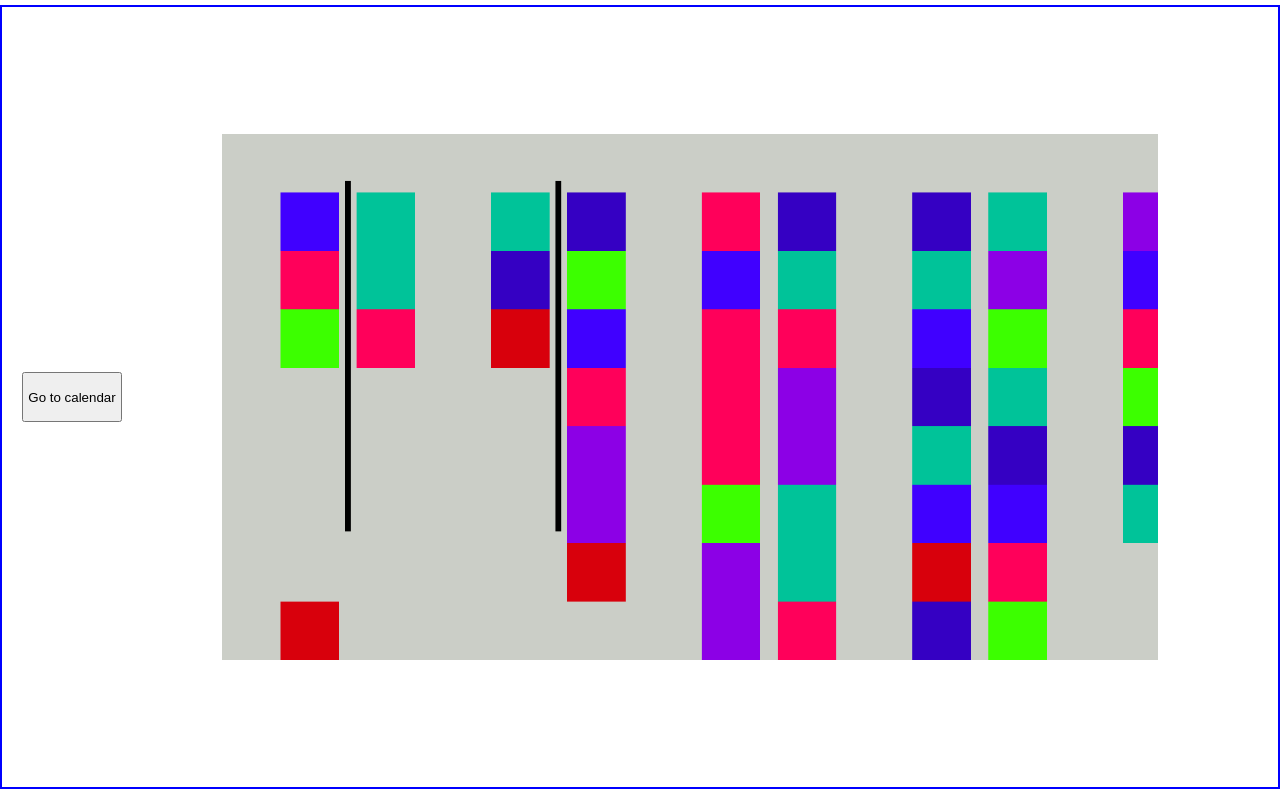
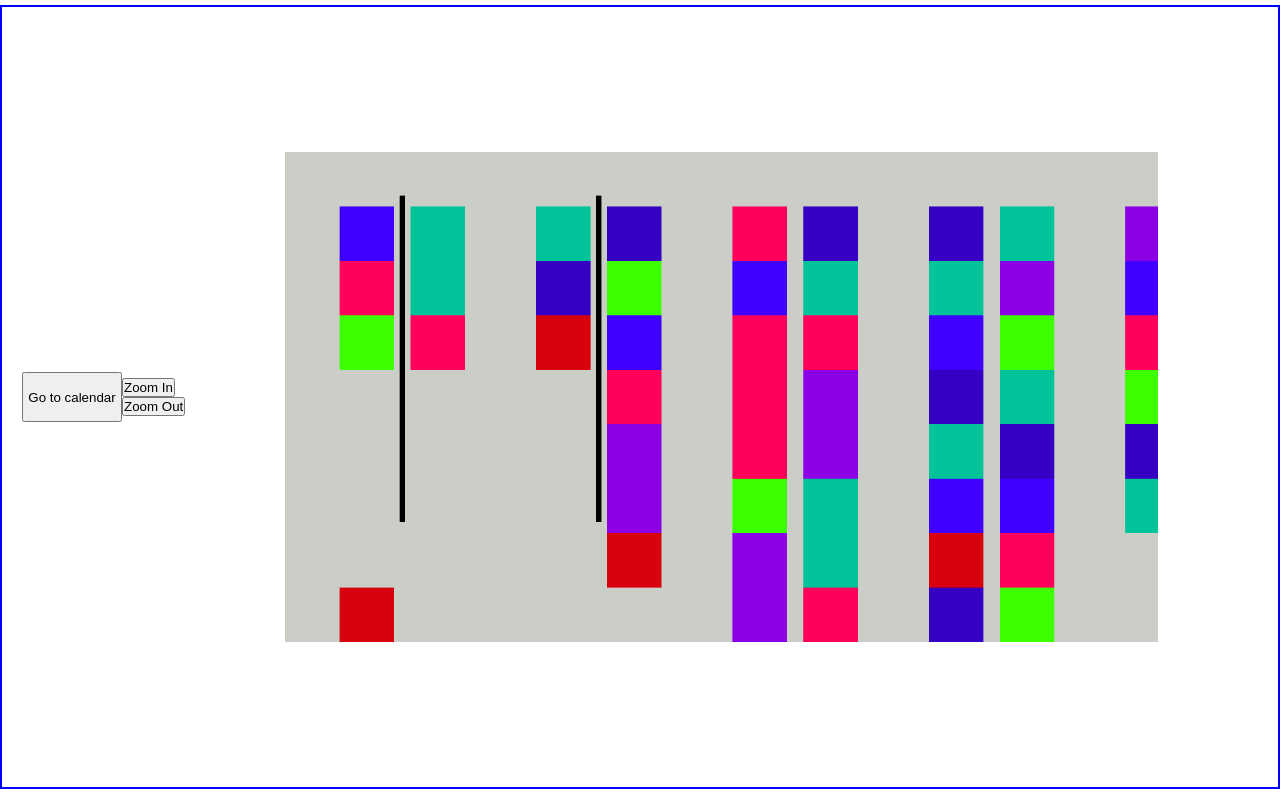
Before and after one commit to ShernanJenesisMateo/OMAS, a React (Create React App) app in the folder frontend/: page /area in a window 1280 px wide. Built offline with nearby package versions, Linux system fonts and the light colour scheme.

Commit message:
added zoom in and out function

```diff
--- a/frontend/src/components/AreaCanvas/Area.tsx
+++ b/frontend/src/components/AreaCanvas/Area.tsx
@@ -20,7 +20,7 @@ export default function Area(): ReactElement {
     const [panStart, setPanStart] = useState({ x: 0, y: 0 });
     const [panOffset, setPanOffset] = useState({ x: 0, y: 0 });
 
-    const [zoomFactor, setZoomFactor] = useState(1);
+    const [scale, setScale] = useState(1); // State to track scale factor
 
     const handleMouseDown = (e: React.MouseEvent<HTMLCanvasElement>) => {
         setIsPanning(true);
@@ -40,17 +40,27 @@ export default function Area(): ReactElement {
         setIsPanning(false);
     };
 
+    // Function to handle zoom in
+    const zoomIn = () => {
+        setScale(scale * 1.2); // Increase scale by 20%
+    };
+
+    // Function to handle zoom out
+    const zoomOut = () => {
+        setScale(scale / 1.2); // Decrease scale by 20%
+    };
+
     const drawSeat = (context: CanvasRenderingContext2D | null, seat: Seat) => {
         if (context) {
             context.fillStyle = seat.color;
-            context.fillRect(seat.positionX + panOffset.x, seat.positionY + panOffset.y, 100, 100);
+            context.fillRect(seat.positionX * scale + panOffset.x, seat.positionY * scale + panOffset.y, 100 * scale, 100 * scale);
         }
     };
 
     const drawDivider = (context: CanvasRenderingContext2D | null, divider: Divider) => {
         if (context) {
             context.fillStyle = divider.color;
-            context.fillRect(divider.positionX + panOffset.x, divider.positionY + panOffset.y, 10, 600);
+            context.fillRect(divider.positionX * scale + panOffset.x, divider.positionY * scale + panOffset.y, 10 * scale, 600 * scale);
         }
     };
 
@@ -168,8 +178,10 @@ export default function Area(): ReactElement {
                     Go to calendar
                 </button>
             </Link>
-
-
+            <div>
+                <button onClick={zoomIn}>Zoom In</button>
+                <button onClick={zoomOut}>Zoom Out</button>
+            </div>
             <Canvas
                 draw={(context) => {
                     seats.forEach((seat) => drawSeat(context, seat));
```
